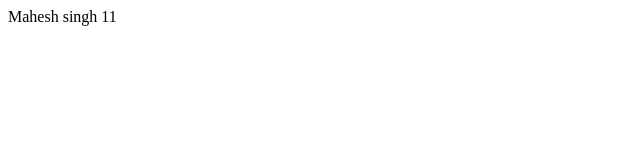
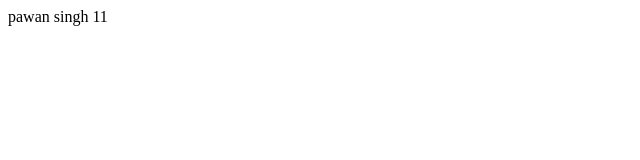
Before and after one commit to faisalhassan786/First-project-1, a plain HTML site: page index.html in a window 1280 px wide. Shown: the full height of the page, 0-640 px from the left. Drawn offline with Linux system fonts and the light colour scheme.

Commit message:
Update index.html

```diff
--- a/index.html
+++ b/index.html
@@ -1,7 +1,7 @@
 <html>
 <head>
 <title>hello world</title>
-<body>Mahesh singh
+<body>pawan singh
   11
 </body>
 </head>
```
